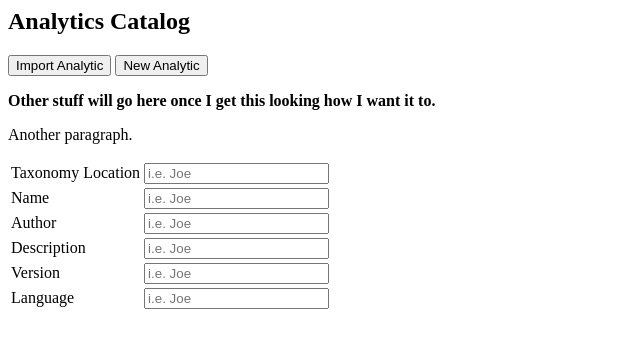
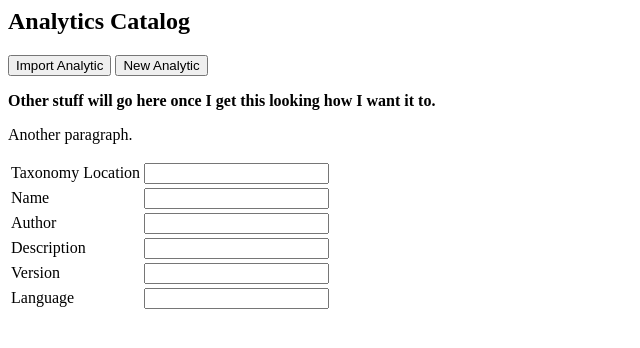
Before and after one commit to ericfulkerson/predix-analytics-ui, a website: page public/views/catalog/index.html in a window 1280 px wide. Shown: the whole page, without its empty margins (0-640 px from the left). Drawn offline with Linux system fonts and the light colour scheme.

Commit message:
removal of the silly placeholders

```diff
--- a/public/views/catalog/index.html
+++ b/public/views/catalog/index.html
@@ -32,7 +32,7 @@
     					<label>Taxonomy Location</label>
     				</td>
     				<td>
-    					<input type="text" id="taxomony-location" placeholder="i.e. Joe"
+    					<input type="text" id="taxomony-location"
     						ng-model="analyticsForm.taxomonyLocation"
     						class="text-input input--small"></input>
     				</td>
@@ -42,7 +42,7 @@
     					<label>Name</label>
     				</td>
     				<td>
-    					<input type="text" id="name" placeholder="i.e. Joe"
+    					<input type="text" id="name"
     						ng-model="analyticsForm.name"
     						class="text-input input--small"></input>
     				</td>
@@ -52,7 +52,7 @@
     					<label>Author</label>
     				</td>
     				<td>
-    					<input type="text" id="author" placeholder="i.e. Joe"
+    					<input type="text" id="author"
     						ng-model="analyticsForm.author"
     						class="text-input input--small"></input>
     				</td>
@@ -62,7 +62,7 @@
     					<label>Description</label>
     				</td>
     				<td>
-    					<input type="text" id="description" placeholder="i.e. Joe"
+    					<input type="text" id="description"
     						ng-model="analyticsForm.description"
     						class="text-input input--small"></input>
     				</td>
@@ -72,7 +72,7 @@
     					<label>Version</label>
     				</td>
     				<td>
-    					<input type="text" id="version" placeholder="i.e. Joe"
+    					<input type="text" id="version"
     						ng-model="analyticsForm.version"
     						class="text-input input--small"></input>
     				</td>
@@ -82,7 +82,7 @@
     					<label>Language</label>
     				</td>
     				<td>
-    					<input type="text" id="language" placeholder="i.e. Joe"
+    					<input type="text" id="language"
     						ng-model="analyticsForm.language"
     						class="text-input input--small"></input>
     				</td>
```
